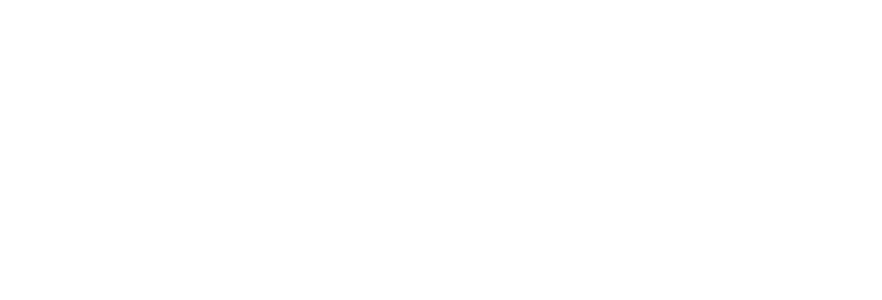
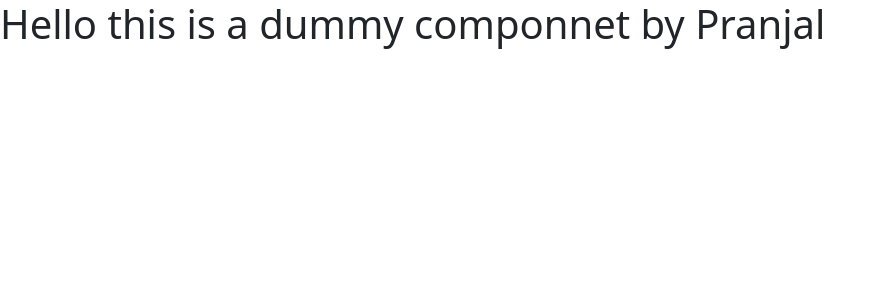
Before and after one commit to nihal-gl/JobPortal_Capstone, a React (Create React App) app in the folder jobseekers.com/: page / in a window 1280 px wide. Shown: the top 300 px of the page, without its empty margins (0-882 px from the left). Built offline with nearby package versions, Linux system fonts and the light colour scheme.

Commit message:
added pranjal's component

```diff
--- a/jobseekers.com/src/App.js
+++ b/jobseekers.com/src/App.js
@@ -1,8 +1,10 @@
+import PranjalDummyComp from "./components/PranjalDummyComp";
+
 function App() {
   return (
     <div className="App">
       {/* RENDER YOU COMPONENT HERE */}
-
+      <PranjalDummyComp></PranjalDummyComp>
     </div>
   );
 }
--- /dev/null
+++ b/jobseekers.com/src/components/PranjalDummyComp.js
@@ -0,0 +1,6 @@
+const PranjalDummyComp = () => {
+    return(
+        <h1>Hello this is a dummy componnet by Pranjal</h1>
+    )
+}
+export default PranjalDummyComp;
```
